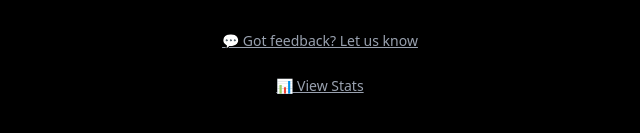
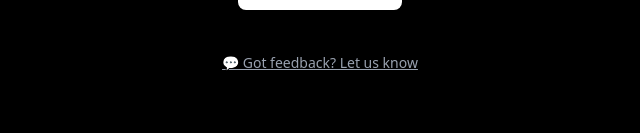
Before and after one commit to mesunnyhu/splitflow, a Next.js app: page / in a window 1280 px wide. Shown: the part 551-684 px from the top of the page, without its empty margins (320-960 px from the left). Built offline with nearby package versions, Linux system fonts and the light colour scheme.

Commit message:
feat: updated SplitFlow landing page

```diff
--- a/src/app/page.tsx
+++ b/src/app/page.tsx
@@ -45,9 +45,9 @@ export default function Home() {
         </a>
       </div>
 
-      <Link href="/stats" className="text-sm mt-6 underline text-gray-400 hover:text-white">
+      {/* <Link href="/stats" className="text-sm mt-6 underline text-gray-400 hover:text-white">
   📊 View Stats
-      </Link>
+      </Link> */}
     </main>
   );
 }
```
